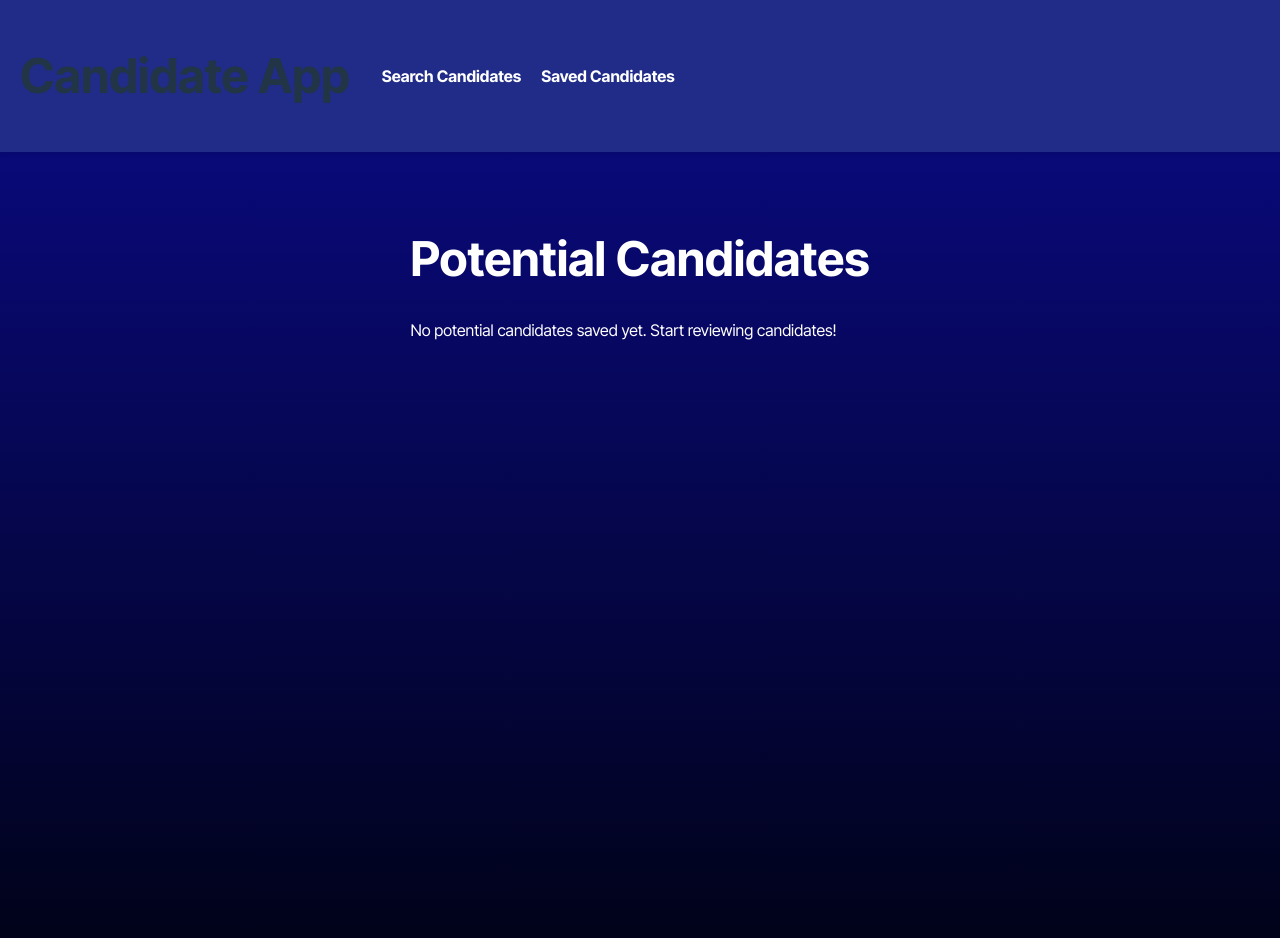
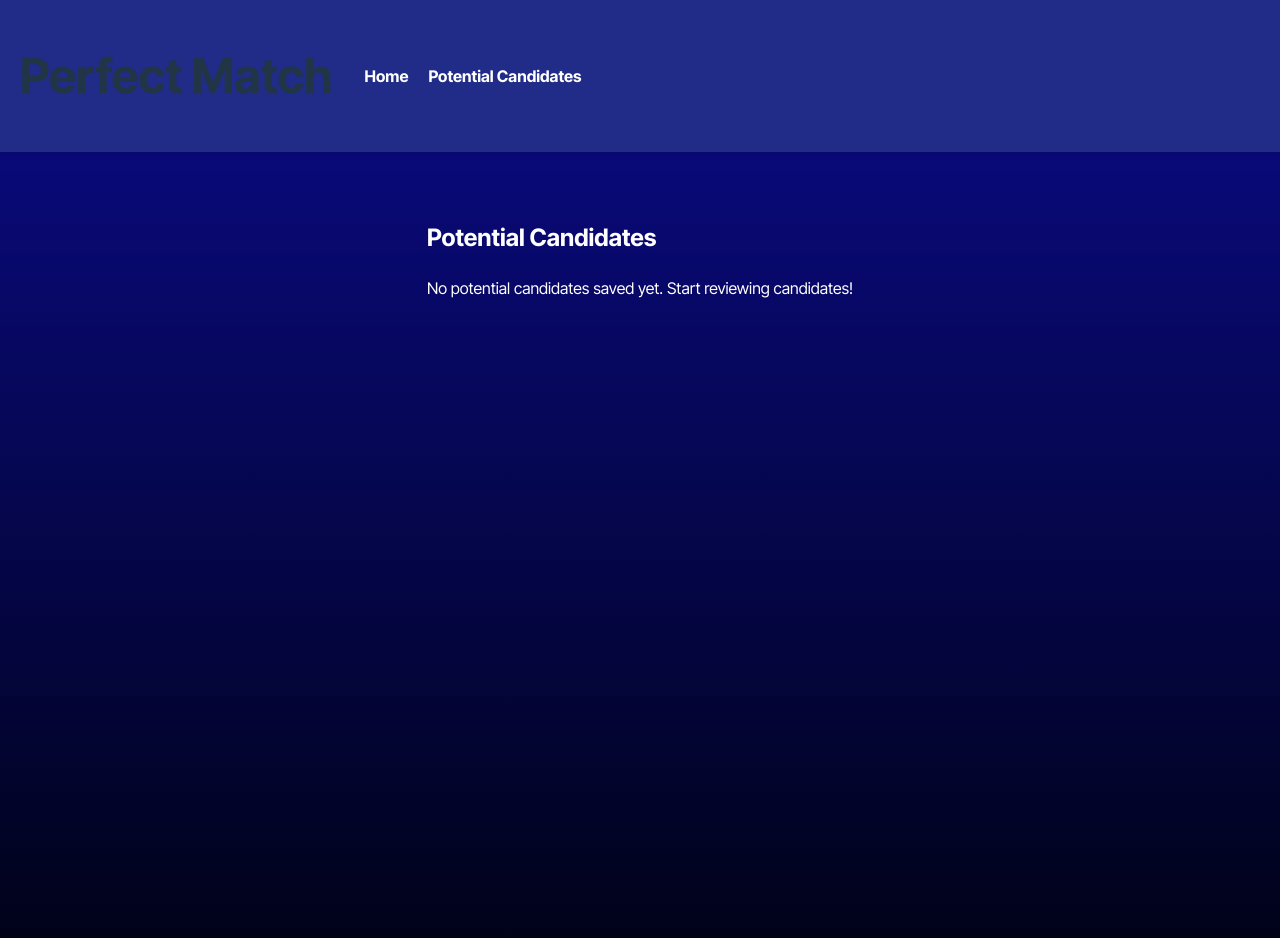
Before and after one commit to Kristy-H-Thompson/perfectMatch, a React (Vite) app: page /saved in a window 1280 px wide. Shown: the top 938 px of the page. Built offline with nearby package versions, Linux system fonts and the light colour scheme.

Commit message:
fixing navbar

```diff
--- a/src/components/Nav.tsx
+++ b/src/components/Nav.tsx
@@ -14,7 +14,7 @@
       <div className="nav-container">
         <nav>
           <div className="nav-logo">
-            <h1>Candidate App</h1>
+            <h1>Perfect Match</h1>
           </div>
           <button className="menu-toggle" onClick={toggleMenu}>
             <span className="bar"></span>
@@ -23,10 +23,10 @@
           </button>
           <ul className={`nav-links ${isMenuOpen ? 'active' : ''}`}>
             <li>
-              <Link to="/">Search Candidates</Link>
+              <Link to="/">Home</Link>
             </li>
             <li>
-              <Link to="saved">Saved Candidates</Link>
+              <Link to="saved">Potential Candidates</Link>
             </li>
           </ul>
         </nav>
--- a/src/pages/SavedCandidates.tsx
+++ b/src/pages/SavedCandidates.tsx
@@ -22,7 +22,7 @@ const SavedCandidates = () => {
 
   return (
     <div>
-      <h1>Potential Candidates</h1>
+      <h2>Potential Candidates</h2>
       {savedCandidates.length === 0 ? (
         <p>No potential candidates saved yet. Start reviewing candidates!</p>
       ) : (
```
